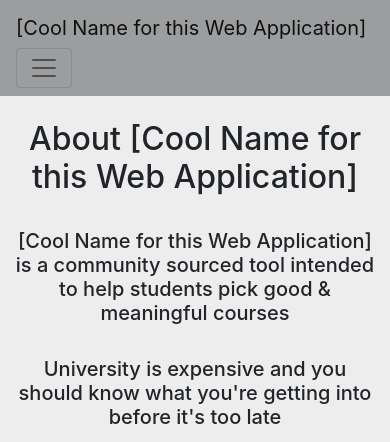
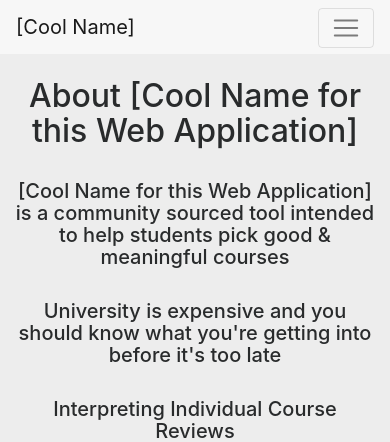
Before and after one commit to ejdweck/rate_courses, a Django app: page /about/ in a window 390 px wide. Shown: the top 442 px of the page. Run offline with Django 3.2, Linux system fonts and the light colour scheme; some libraries are stand-ins or nearby versions.

Commit message:
fixed hamburger menu om navbar for mobile

```diff
--- a/templates/index.html
+++ b/templates/index.html
@@ -9,27 +9,22 @@
     <meta name="viewport" content="width=device-width, initial-scale=1, shrink-to-fit=no">
 
     <!-- Bootstrap CSS -->
-    <!--
-    <link rel="stylesheet" href="https://maxcdn.bootstrapcdn.com/bootstrap/4.0.0-beta.2/css/bootstrap.min.css" integrity="sha384-PsH8R72JQ3SOdhVi3uxftmaW6Vc51MKb0q5P2rRUpPvrszuE4W1povHYgTpBfshb" crossorigin="anonymous">
-      -->
-      <link href = "https://code.jquery.com/ui/1.10.4/themes/ui-lightness/jquery-ui.css" rel = "stylesheet">
-      <script src = "https://code.jquery.com/jquery-1.10.2.js"></script>
-      <script src = "https://code.jquery.com/ui/1.10.4/jquery-ui.js"></script>
-      <script src="{% static 'js/javascript.js' %}"> </script>
+    <link rel="stylesheet" href="https://maxcdn.bootstrapcdn.com/bootstrap/4.0.0-alpha.6/css/bootstrap.min.css" integrity="sha384-rwoIResjU2yc3z8GV/NPeZWAv56rSmLldC3R/AZzGRnGxQQKnKkoFVhFQhNUwEyJ" crossorigin="anonymous">
 
-      <link href="{% static 'css/bootstrap.min.css' %}" rel="stylesheet">
-      <link href="{% static 'css/bootstrap-theme.css' %}" rel="stylesheet">
-      <link href="{% static 'css/main.css' %}" rel="stylesheet">
+    <!-- local linked js and css files -->
+    <script src="{% static 'js/javascript.js' %}"> </script>
+    <link href="{% static 'css/main.css' %}" rel="stylesheet">
 
   </head>
   <body>
-    <nav class="navbar navbar-expand-lg navbar-light" style="background-color: #9c9d9e;">
-      <a class="navbar-brand" href="/">[Cool Name for this Web Application]</a>
-      <button class="navbar-toggler" type="button" data-toggle="collapse" data-target="#navbarNavAltMarkup" aria-controls="navbarNavAltMarkup" aria-expanded="false" aria-label="Toggle navigation">
+    <nav class="navbar navbar-toggleable-md navbar-light bg-faded">
+      <button class="navbar-toggler navbar-toggler-right" type="button" data-toggle="collapse" data-target="#navbarNavAltMarkup" aria-controls="navbarNavAltMarkup" aria-expanded="false" aria-label="Toggle navigation">
         <span class="navbar-toggler-icon"></span>
       </button>
+      <a class="navbar-brand" href="/">[Cool Name]</a>
       <div class="collapse navbar-collapse" id="navbarNavAltMarkup">
         <div class="navbar-nav">
+
           <a class="nav-item nav-link" href="{% url 'about' %}">About</a>
           <a class="nav-item nav-link" href="{% url 'courses' %}">All Courses</a>
           <a class="nav-item nav-link" href="{% url 'course_reviews' %}">All Course Reviews</a>
@@ -38,15 +33,16 @@
           <a class="nav-item nav-link" href="{% url 'login' %}">Login</a>
           <a class="nav-item nav-link" href="{% url 'logout' %}">Logout</a>
           <a class="nav-item nav-link" href="{% url 'signup' %}">Register</a>
-        </div>
+       </div>
       </div>
     </nav>
-
-    <!-- Optional JavaScript -->
-    <!-- jQuery first, then Popper.js, then Bootstrap JS -->
 
     {% block content %}
     {% endblock %}
 
+    <!-- jQuery first, then Tether, then Bootstrap JS. -->
+    <script src="https://code.jquery.com/jquery-3.1.1.slim.min.js" integrity="sha384-A7FZj7v+d/sdmMqp/nOQwliLvUsJfDHW+k9Omg/a/EheAdgtzNs3hpfag6Ed950n" crossorigin="anonymous"></script>
+    <script src="https://cdnjs.cloudflare.com/ajax/libs/tether/1.4.0/js/tether.min.js" integrity="sha384-DztdAPBWPRXSA/3eYEEUWrWCy7G5KFbe8fFjk5JAIxUYHKkDx6Qin1DkWx51bBrb" crossorigin="anonymous"></script>
+    <script src="https://maxcdn.bootstrapcdn.com/bootstrap/4.0.0-alpha.6/js/bootstrap.min.js" integrity="sha384-vBWWzlZJ8ea9aCX4pEW3rVHjgjt7zpkNpZk+02D9phzyeVkE+jo0ieGizqPLForn" crossorigin="anonymous"></script>
   </body>
 </html>
```
